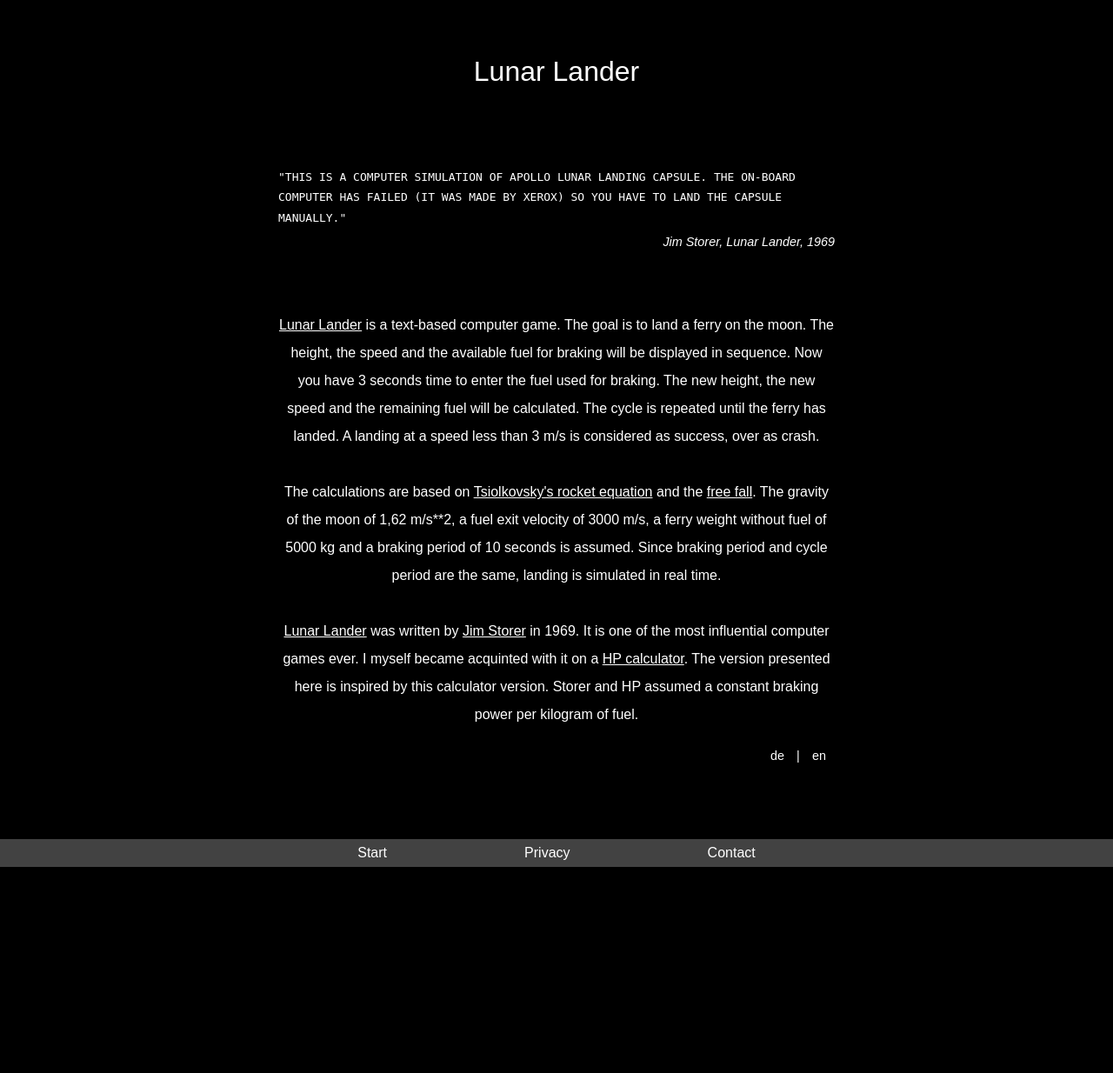
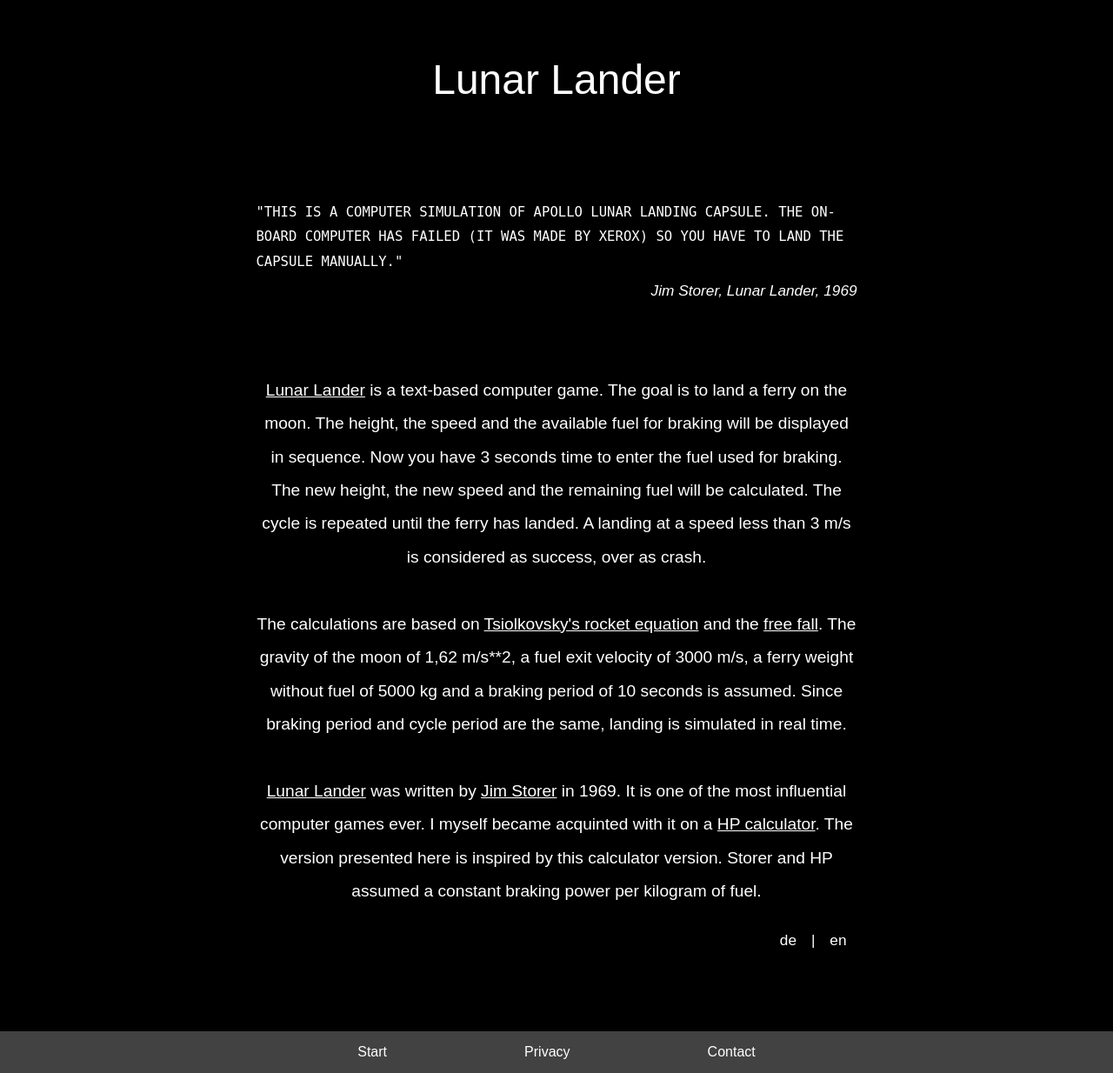
Before and after one commit to strenkel/lunarlander, a PHP site: page /help.html in a window 1280 px wide. Shown: the whole page at 87% size. Before the commit the page ends 997 px from the top, so only its background shows below. Run offline with PHP 8.4, Linux system fonts and the light colour scheme.

Commit message:
improve layout

```diff
--- a/css/main.css
+++ b/css/main.css
@@ -61,7 +61,7 @@
   color: #fff;
   text-decoration: none;
   margin: 0.3em;
-  font-size: 2em;
+  font-size: 3em;
 }
 
 /* KEYBOARD */
@@ -97,7 +97,7 @@
 }
 
 .content {
-  max-width: 40em;
+  max-width: 36em;
   margin-right: auto;
   margin-left: auto;
 }
@@ -112,6 +112,7 @@
   text-align: center;
   padding: 12em 6% 7em 6%;
   line-height: 2em;
+  font-size: 1.2em;
 }
 
 .content-center {
@@ -199,8 +200,8 @@
   width: 100%;
   background-color: #424242; /* grey 800 */
   color: white;
-  height: 2em;
-  line-height: 2em;
+  height: 3em;
+  line-height: 3em;
   text-align: center;
 }
 
@@ -214,20 +215,36 @@
   text-decoration: underline;
 }
 
+@media (max-width: 400px) {
+  #header a {
+    font-size: 2em;
+  }
+  .text-page .content {
+    font-size: 1em;
+  }
+}
 
-@media (max-height: 40em) {
+@media (max-height: 640px) {
   .keyboard {
     margin-top: 3em;
   }
   #header {
     top: 2em;
   }
+  #header a {
+    font-size: 2em;
+  }
   .text-page .content {
     padding-top: 9em;
+    font-size: 1em;
+  }
+  #footer {
+    height: 2em;
+    line-height: 2em;
   }
 }
 
-@media (max-height: 25em) {
+@media (max-height: 400px) {
   .keyboard {
     margin-top: 1em;
   }
```
